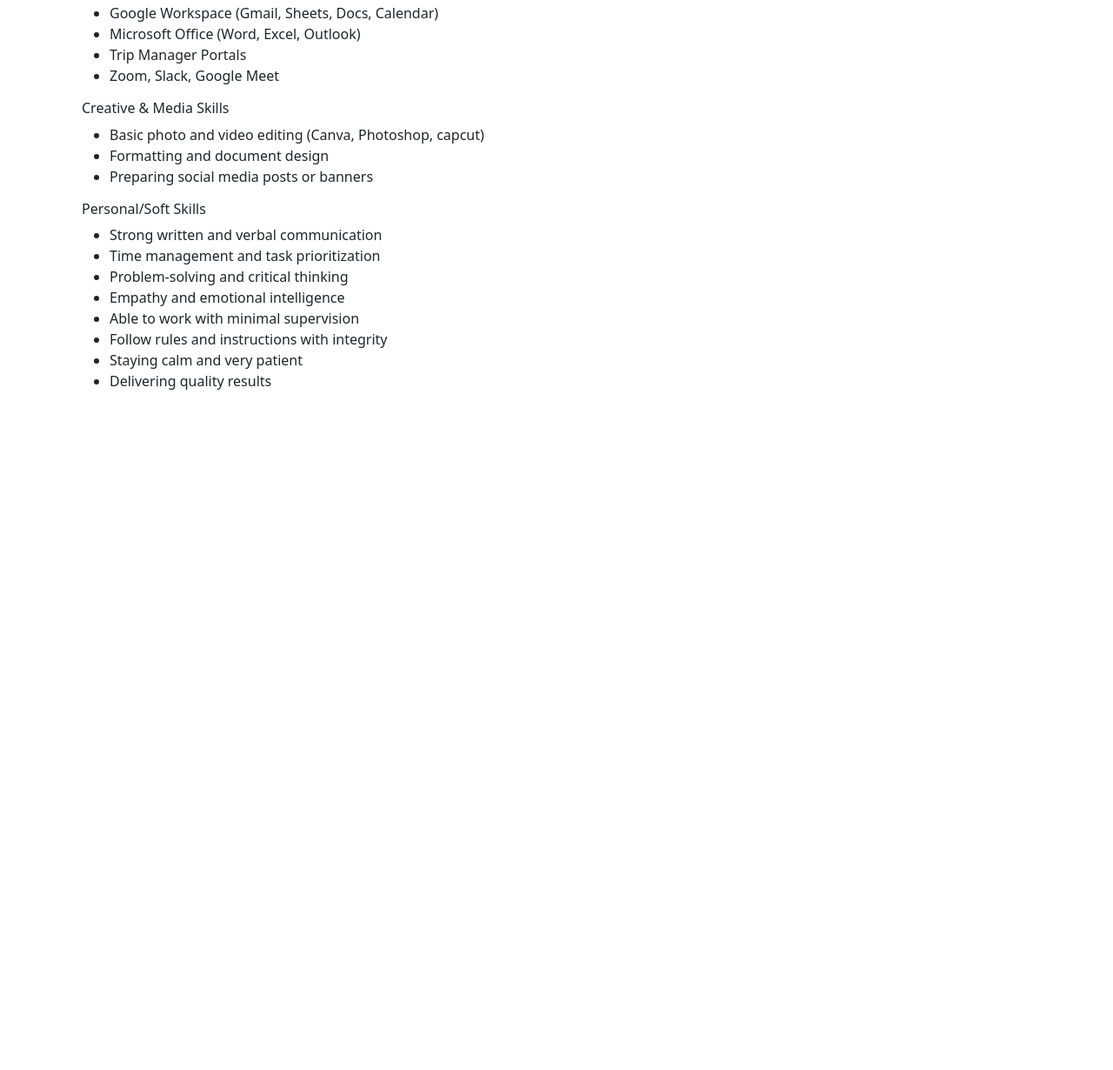
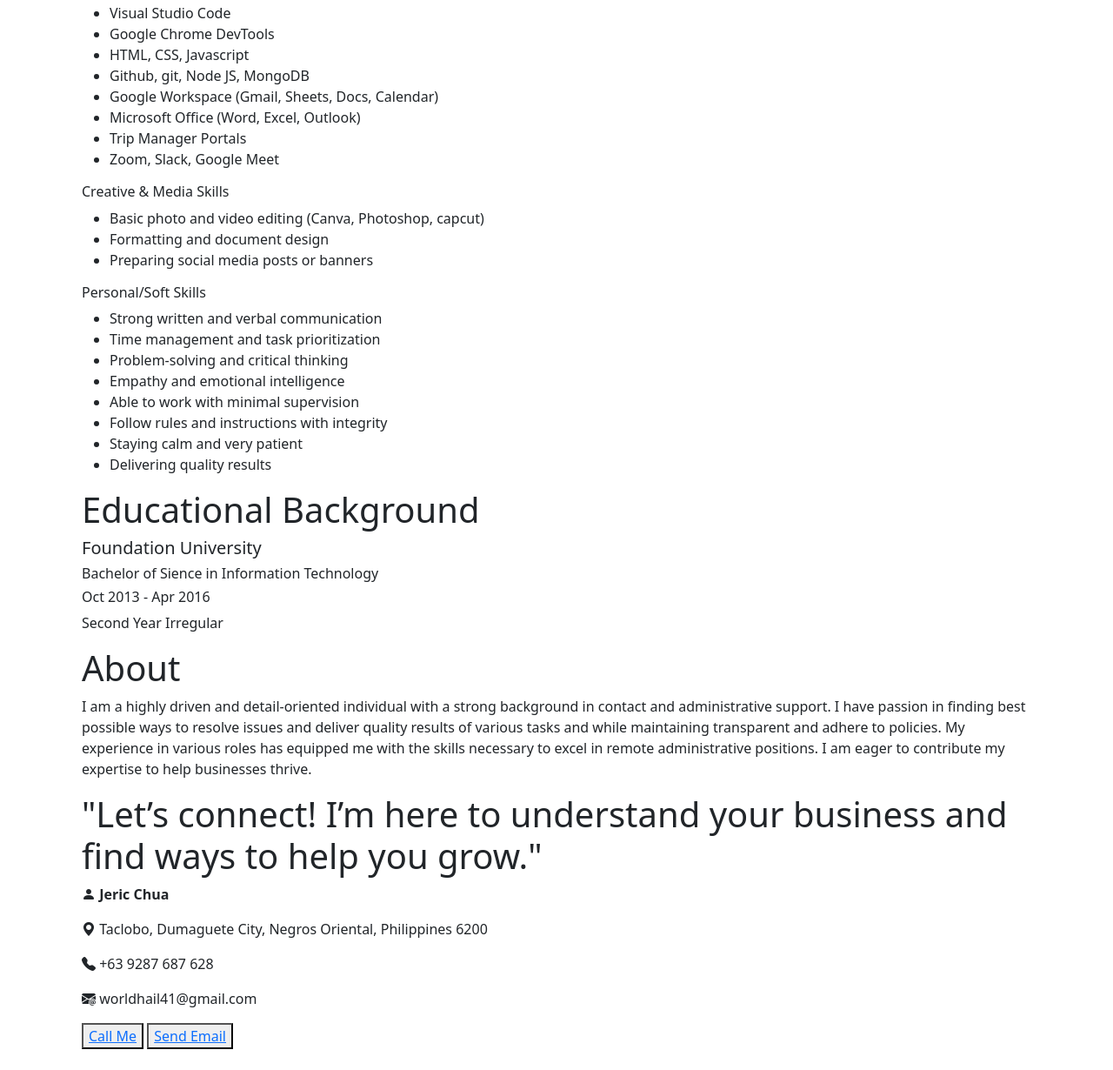
Before and after one commit to worldhail/va-portfolio, a website: page index.html in a window 1280 px wide. Shown: the part 1626-2856 px from the top of the page at 87% size. Before the commit the page ends 2116 px from the top, so only its background shows below. Drawn offline with nearby package versions, Linux system fonts and the light colour scheme.

Commit message:
Adding the rest of the basic contents

```diff
--- a/index.html
+++ b/index.html
@@ -10,6 +10,7 @@
             rel="stylesheet"
             integrity="sha384-QWTKZyjpPEjISv5WaRU9OFeRpok6YctnYmDr5pNlyT2bRjXh0JMhjY6hW+ALEwIH"
             crossorigin="anonymous">
+        <link rel="stylesheet" href="https://cdn.jsdelivr.net/npm/bootstrap-icons@1.13.1/font/bootstrap-icons.min.css">
         <link rel="stylesheet" href="/assets/css/styles.css">
     </head>
     <body>
@@ -116,7 +117,7 @@
                     <h6>Technical Skills</h6>
                     <ul>
                         <li>Basic Web Development: Able to build and edit static websites using HTML and CSS;
-                            familiar with JavaScript basics.</li>
+                            familiar with JavaScript basics. (self-taught)</li>
                         <li>Frontend & Backend Workflow Understanding: Understands how websites and web apps
                             function from both user-facing and server-side perspectives.</li>
                         <li>Light Photo & Document Editing: Experienced in basic photo editing and document
@@ -130,6 +131,10 @@
                 <div>
                     <h6>Digital Tools & Platform Skills</h6>
                     <ul>
+                        <li>Visual Studio Code</li>
+                        <li>Google Chrome DevTools</li>
+                        <li>HTML, CSS, Javascript</li>
+                        <li>Github, git, Node JS, MongoDB</li>
                         <li>Google Workspace (Gmail, Sheets, Docs, Calendar)</li>
                         <li>Microsoft Office (Word, Excel, Outlook)</li>
                         <li>Trip Manager Portals</li>
@@ -158,6 +163,49 @@
                     </ul>
                 </div>
             </section>
+            <section>
+                <h1>Educational Background</h1>
+                <div>
+                    <h5>Foundation University</h5>
+                    <h6>Bachelor of Sience in Information Technology</h6>
+                    <h6>Oct 2013 - Apr 2016</h6>
+                    <p>Second Year Irregular</p>
+                </div>
+            </section>
+            <section>
+                <h1>About</h1>
+                <p class="about-me">
+                    I am a highly driven and detail-oriented individual with a strong background
+                    in contact and administrative support. I have passion in finding best possible
+                    ways to resolve issues and deliver quality results of various tasks and while
+                    maintaining transparent and adhere to policies. My experience in various roles
+                    has equipped me with the skills necessary to excel in remote administrative
+                    positions. I am eager to contribute my expertise to help businesses thrive.
+                </p>
+            </section>
+            <section>
+                <div class="map-placeholder">
+                    <h1>"Let’s connect! I’m here to understand your business and find ways to help you grow."</h1>
+                </div>
+                <div class="contact-information">
+                    <p class="name"><i class="bi bi-person-fill"></i><strong> Jeric Chua</strong></p>
+                    <address>
+                        <i class="bi bi-geo-alt-fill"></i></i> Taclobo, Dumaguete City,
+                      Negros Oriental, Philippines 6200
+                    </address>
+                    <p class="phone-number"><i class="bi bi-telephone-fill"></i></i> +63 9287 687 628</p>
+                    <p class="email-address"><i class="bi bi-envelope-at-fill"></i> worldhail41@gmail.com</p>
+                    <div class="buttons">
+                        <button class="call-me-btn btn-typ"><a href="tel:+639287687628">Call Me</a></button>
+                        <button class="email-btn btn-typ">
+                            <a
+                            href="https://mail.google.com/mail/u/0/?view=cm&amp;fs=1&amp;tf=1&amp;source=mailto&amp;to=worldhail41@gmail.com"
+                            target="blank"
+                            >Send Email</a>
+                        </button>
+                    </div>
+                  </div>
+            </section>
         </main>
         <script src="/assets/js/index.js"></script>
     </body>
```
